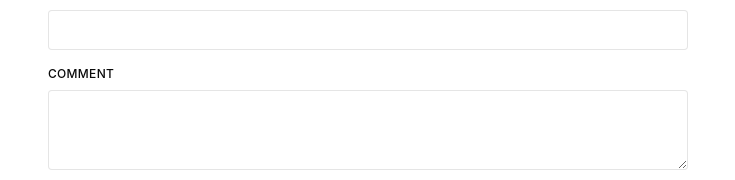
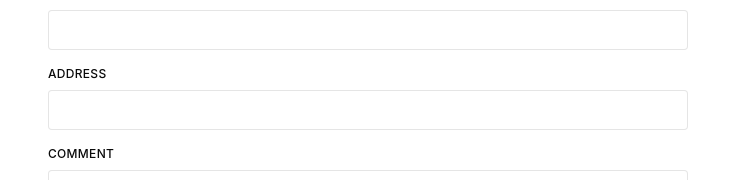
Before and after one commit to Peeb-Dalpeeb/TailwindClassPractice, a React (Vite) app: page / in a window 1280 px wide. Shown: the part 446-626 px from the top of the page, without its empty margins (272-1007 px from the left). Built offline with nearby package versions, Linux system fonts and the light colour scheme.

Commit message:
Minor styling changes

```diff
--- a/src/Components/Form.tsx
+++ b/src/Components/Form.tsx
@@ -15,6 +15,7 @@ export function Form({ title, description }: FormProps) {
         <TextField label="Full Name" />
         <TextField label="Email" type="email" />
         <TextField label="Phone" />
+        <TextField label="Address" />
         <TextAreaField label="Comment" />
         <button
           type="submit"
--- a/src/Components/Item.tsx
+++ b/src/Components/Item.tsx
@@ -34,7 +34,7 @@ export function Item({ item, Name, price, description, imageURL }: ItemProps) {
           </div>
           <button
             type="button"
-            className="text-pie-grey hover:text-pie-charcoal text-sm underline underline-offset-2"
+            className="text-pie-gray hover:text-pie-charcoal text-sm underline underline-offset-2"
           >
             Delete
           </button>
--- a/src/app/App.tsx
+++ b/src/app/App.tsx
@@ -1,7 +1,9 @@
 import { Item } from '@/Components/Item';
 import aiPieImage from '@/assets/AIPie.png';
-import { Form } from '@/Components/form';
+import { Form } from '@/Components/Form';
 import '@/styles/theme.css';
+
+
 
 export default function App() {
   return (
@@ -13,6 +15,7 @@ export default function App() {
         description="Our Famous homemade apple pie"
         imageURL={aiPieImage}
       />
+
       <Form
         title="We'd love to hear from you!"
         description="Please fill out the form below to let us know how we can help."
--- a/src/styles/theme.css
+++ b/src/styles/theme.css
@@ -85,6 +85,7 @@
   --color-pie-gray: #737373;
   --font-sans: "Inter", "system-ui", "sans-serif";
   --color-pie-pink: #FFF0EB;
+
   --color-background: var(--background);
   --color-foreground: var(--foreground);
   --color-card: var(--card);
```
